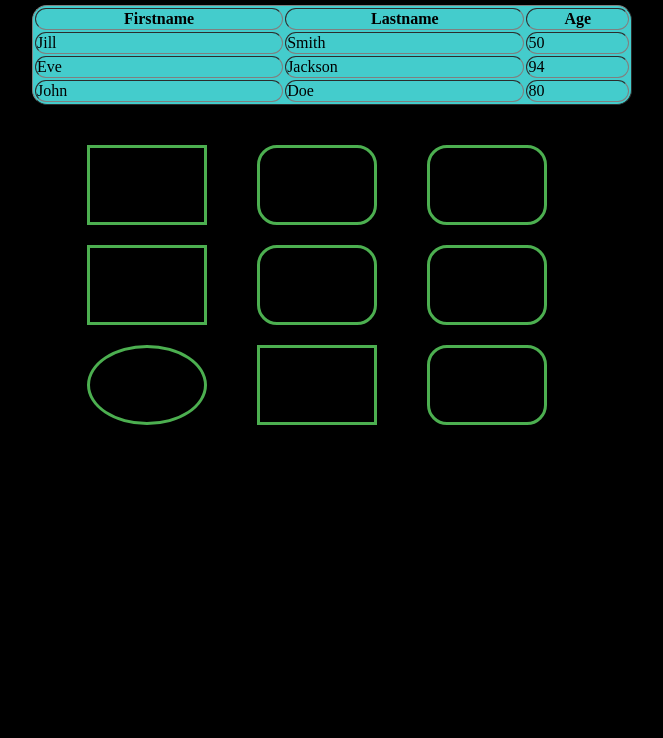
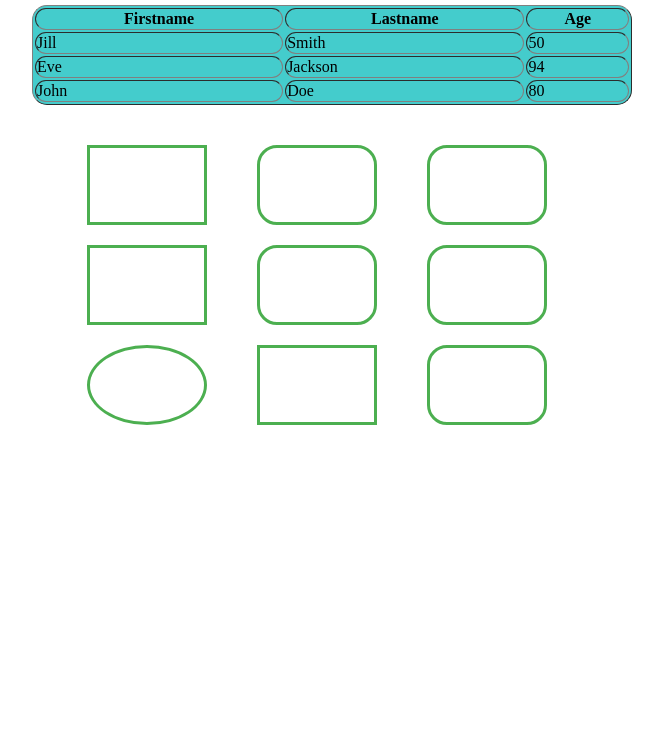
Before and after one commit to redmi11t/Mern-tasks, a plain HTML site: page tasks/css/csstask-1.html in a window 1280 px wide. Shown: the part 62-800 px from the top of the page, without its empty margins (308-971 px from the left). Drawn offline with Linux system fonts and the light colour scheme.

Commit message:
Mern-Tasks

```diff
--- a/tasks/css/csstask-1.html
+++ b/tasks/css/csstask-1.html
@@ -10,7 +10,7 @@
             flex-direction: column;
             align-items: center;
             margin: 0;
-            background-color: hsl(0, 0%, 0%);
+            background-color:white;
         }
 
         h2 {
```
